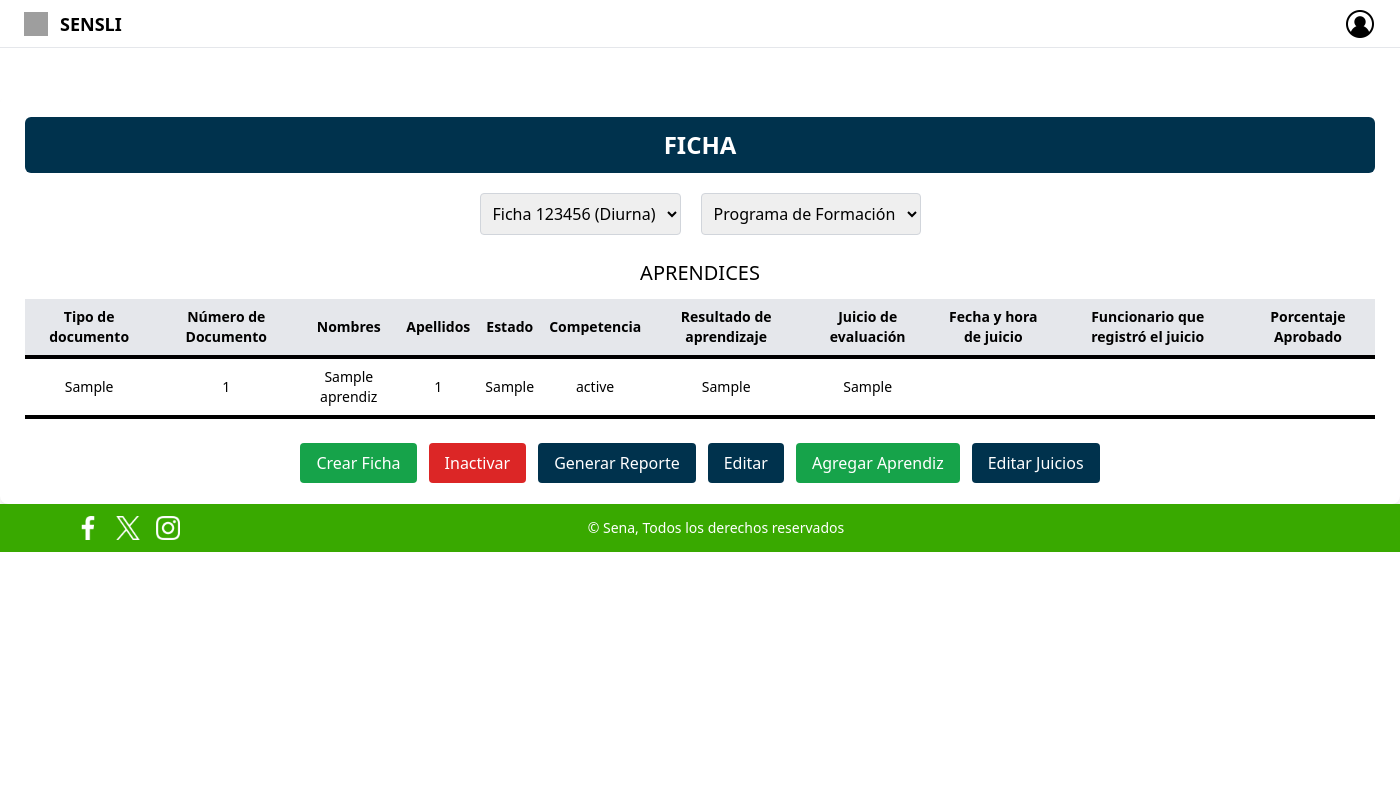
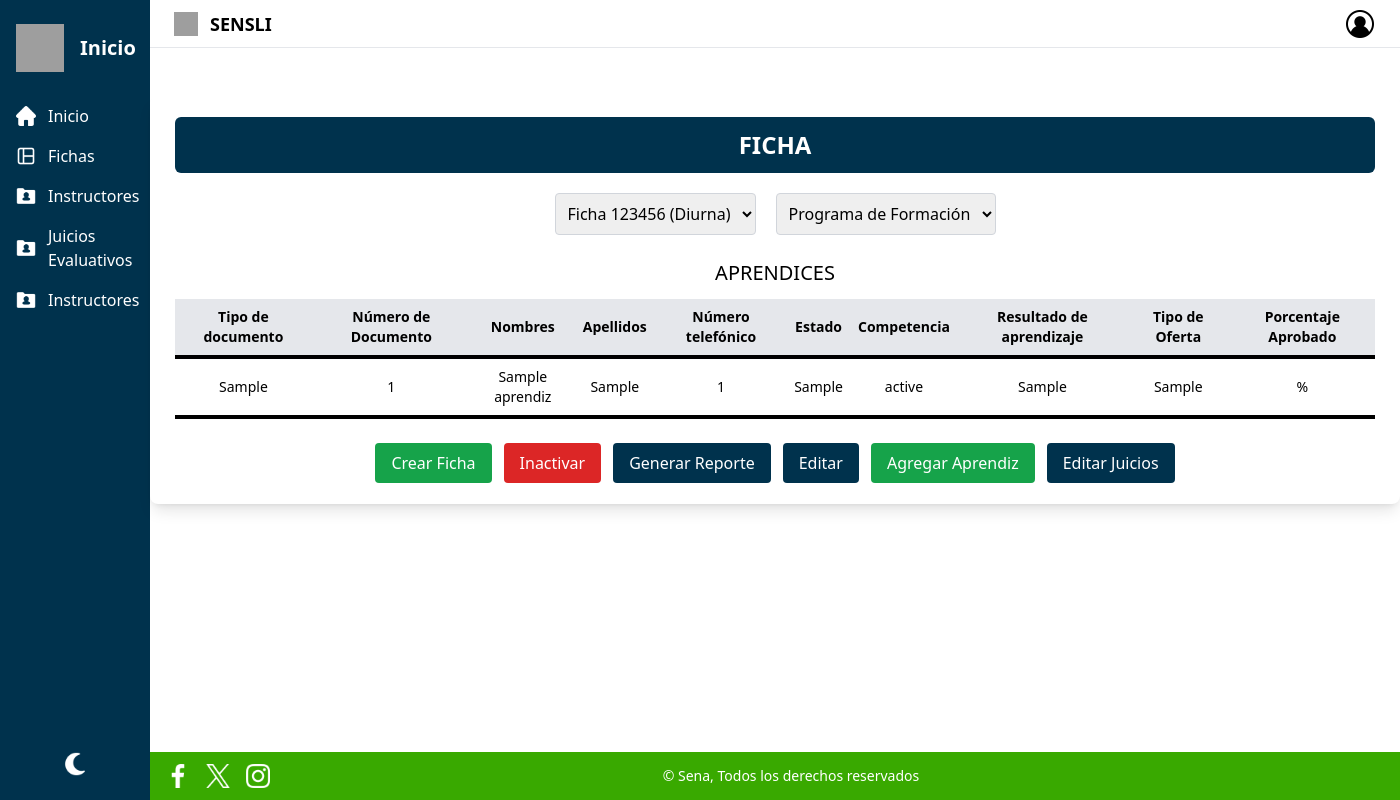
Before and after one commit to astherdev/ProyectoFormativo1, a PHP site: page /pages/Admin/tokens.php in a window 1400 px wide. Run offline with PHP 8.4, Linux system fonts and the light colour scheme; tables that the repository leaves empty hold one stand-in row (values such as "Sample post"); data that the repository does not hold is empty; some libraries are stand-ins or nearby versions; grey boxes are pictures that could not be loaded.

Commit message:
subiendo archivos actualizados con base de datos

```diff
--- a/pages/Admin/tokens.php
+++ b/pages/Admin/tokens.php
@@ -1,5 +1,4 @@
 <?php
-  include '../../includes/headersLogIn/headerLogIn.php';
 
   	// conexión
 	include '../../db/connection.php';
@@ -28,7 +27,15 @@
   <script src="https://cdn.tailwindcss.com"></script>
   <title>Sensli</title>
 </head>
-<body class="bg-white text-center pb-28 overflow-x-hidden font-sans">
+<body class="flex min-h-screen">
+
+    <?php include "../../includes/sidebar.php"; ?>
+
+    <div class="flex-1 flex flex-col">
+    <?php include "../../includes/headersLogIn/headerLogIn.php"; ?>
+
+
+    <main>
 
   <div class="max-w-full mx-auto mt-12 px-6 py-5 bg-white rounded-lg shadow-lg border border-transparent max-w-[90%]">
     <h2 class="text-center bg-[#00324D] text-white p-3 mb-5 rounded-md text-2xl font-semibold">
@@ -54,12 +61,11 @@
       <th class="p-2 border-b-4 border-black">Número de Documento</th>
       <th class="p-2 border-b-4 border-black">Nombres</th>
       <th class="p-2 border-b-4 border-black">Apellidos</th>
+      <th class="p-2 border-b-4 border-black">Número telefónico</th>
       <th class="p-2 border-b-4 border-black">Estado</th>
       <th class="p-2 border-b-4 border-black">Competencia</th>
       <th class="p-2 border-b-4 border-black">Resultado de aprendizaje</th>
-      <th class="p-2 border-b-4 border-black">Juicio de evaluación</th>
-      <th class="p-2 border-b-4 border-black">Fecha y hora de juicio</th>
-      <th class="p-2 border-b-4 border-black">Funcionario que registró el juicio</th>
+      <th class="p-2 border-b-4 border-black">Tipo de Oferta</th>
       <th class="p-2 border-b-4 border-black">Porcentaje Aprobado</th>
     </tr>
   </thead>
@@ -69,14 +75,13 @@
       <td class="py-2 border-t-4 border-b-4 border-black"><?= htmlspecialchars($fila['Tipo_Documento']) ?></td>
       <td class="py-2 border-t-4 border-b-4 border-black"><?= htmlspecialchars($fila['No_Documento']) ?></td>
       <td class="py-2 border-t-4 border-b-4 border-black"><?= htmlspecialchars($fila['Nombre']) ?></td>
+      <td class="py-2 border-t-4 border-b-4 border-black"><?= htmlspecialchars($fila['Apellidos']) ?></td>
       <td class="py-2 border-t-4 border-b-4 border-black"><?= htmlspecialchars($fila['No_Telefonico']) ?></td>
       <td class="py-2 border-t-4 border-b-4 border-black"><?= htmlspecialchars($fila['Correo']) ?></td>
       <td class="py-2 border-t-4 border-b-4 border-black"><?= htmlspecialchars($fila['Estado']) ?></td>
       <td class="py-2 border-t-4 border-b-4 border-black"><?= htmlspecialchars($fila['Etapa']) ?></td>
       <td class="py-2 border-t-4 border-b-4 border-black"><?= htmlspecialchars($fila['Tipo_Oferta']) ?></td>
-      <td class="py-2 border-t-4 border-b-4 border-black"><?= htmlspecialchars($fila['Fecha_y_hora_de_juicio']) ?></td>
-      <td class="py-2 border-t-4 border-b-4 border-black"><?= htmlspecialchars($fila['Funcionario_Registro']) ?></td>
-      <td class="py-2 border-t-4 border-b-4 border-black"><?= htmlspecialchars($fila['Porcentaje_Aprobado']) ?></td>
+      <td class="py-2 border-t-4 border-b-4 border-black"><?= htmlspecialchars($fila['Porcentaje_Aprobado']) ?>%</td>
     </tr>
     <?php endforeach; ?>
   </tbody>
@@ -93,7 +98,7 @@
       <button class="px-4 py-2 text-white bg-[#00324D] rounded hover:bg-[#002136] transition">Editar Juicios</button>
     </div>
   </div>
-
+</main>
   <?php include '../../includes/Footer.php'; ?>
 </body>
 </html>
```
